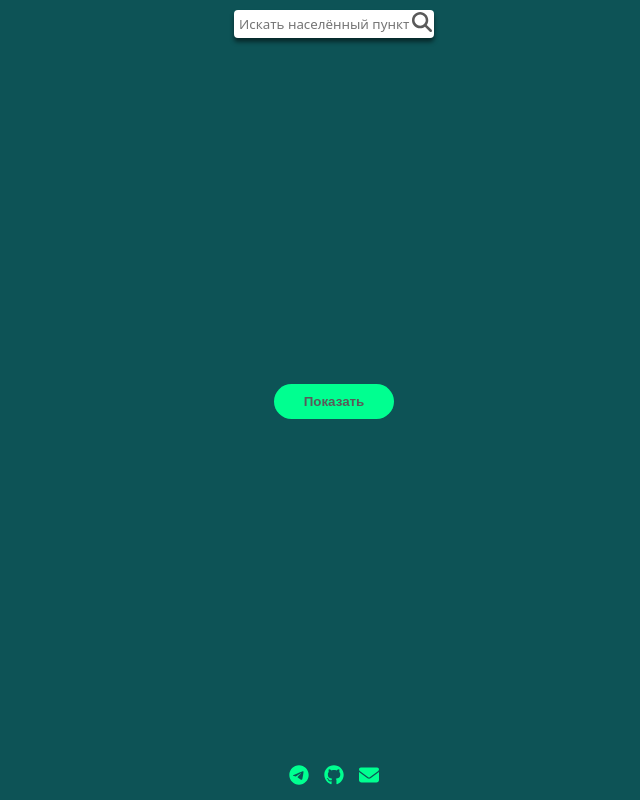
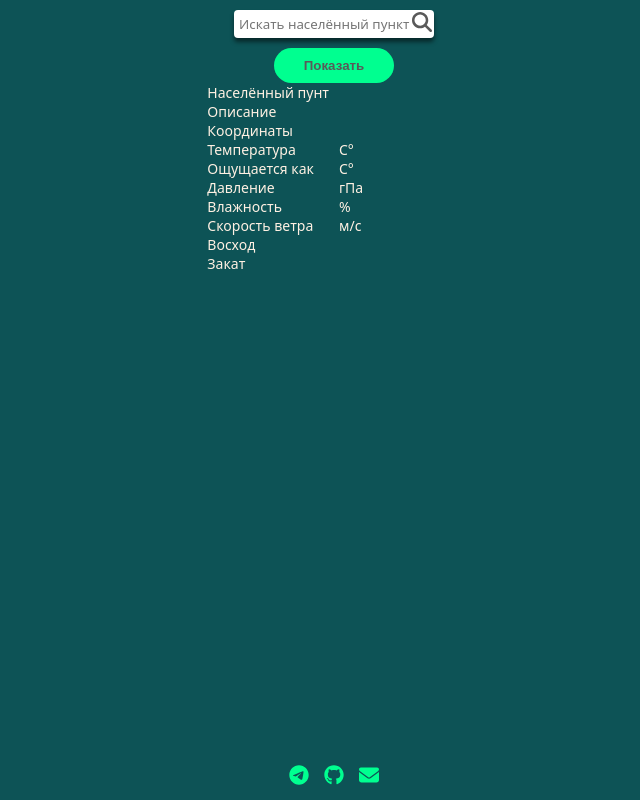
Before and after one commit to AnderyDov/weather-map, a Next.js app: page / in a window 1280 px wide. Shown: the whole page, without its empty margins (306-946 px from the left). Built offline with nearby package versions, Linux system fonts and the light colour scheme.

Commit message:
добавлен вывод погоды на главную страницу по запросу

```diff
--- /dev/null
+++ b/interfaces/IGetWeather.ts
@@ -0,0 +1,56 @@
+export interface Coord {
+    lon: number;
+    lat: number;
+}
+
+export interface Weather {
+    id: number;
+    main: string;
+    description: string;
+    icon: string;
+}
+
+export interface Main {
+    temp: number;
+    feels_like: number;
+    temp_min: number;
+    temp_max: number;
+    pressure: number;
+    humidity: number;
+    sea_level: number;
+    grnd_level: number;
+}
+
+export interface Wind {
+    speed: number;
+    deg: number;
+    gust: number;
+}
+
+export interface Clouds {
+    all: number;
+}
+
+export interface Sys {
+    type: number;
+    id: number;
+    country: string;
+    sunrise: number;
+    sunset: number;
+}
+
+export interface IGetWeather {
+    coord: Coord;
+    weather: Weather[];
+    base: string;
+    main: Main;
+    visibility: number;
+    wind: Wind;
+    clouds: Clouds;
+    dt: number;
+    sys: Sys;
+    timezone: number;
+    id: number;
+    name: string;
+    cod: number;
+}
--- a/package.json
+++ b/package.json
@@ -13,7 +13,8 @@
     "classnames": "^2.3.2",
     "next": "13.1.6",
     "react": "18.2.0",
-    "react-dom": "18.2.0"
+    "react-dom": "18.2.0",
+    "recoil": "^0.7.6"
   },
   "devDependencies": {
     "@next/font": "13.1.6",
--- a/pages/_app.tsx
+++ b/pages/_app.tsx
@@ -1,6 +1,11 @@
 import type { AppProps } from 'next/app';
 import '../styles/globals.css';
+import { RecoilRoot } from 'recoil';
 
 export default function App({ Component, pageProps }: AppProps) {
-    return <Component {...pageProps} />;
+    return (
+        <RecoilRoot>
+            <Component {...pageProps} />
+        </RecoilRoot>
+    );
 }
--- a/pages/api/getweather.ts
+++ b/pages/api/getweather.ts
@@ -1,7 +1,14 @@
 import { getWeather } from '../../helpers/api.service';
+import { IGetWeather } from '../../interfaces/IGetWeather';
 
 export default async function handler(req, res) {
-    const weather = await getWeather('moscow');
+    try {
+        const weather: IGetWeather = await getWeather('moscow');
 
-    res.status(200).json(weather);
+        res.status(200).json(weather);
+    } catch (error) {
+        res.status(200).json({
+            message: 'Что пошло не так попробуйте позже',
+        });
+    }
 }
--- a/pages/index.tsx
+++ b/pages/index.tsx
@@ -1,17 +1,52 @@
 import withLayout from '../Layout/Layout';
 import styles from '../styles/Home.module.css';
 import { Button } from '../components';
+import { IGetWeather } from '../interfaces/IGetWeather';
+import axios from 'axios';
+import { useRecoilState } from 'recoil';
+import { weatherState } from '../store/atoms';
 
 function Home() {
+    const [weather, setWeather] = useRecoilState(weatherState);
+
     async function handleFetch() {
-        let weather = await fetch('/api/getweather');
-        weather = await weather.json();
-        console.log(weather);
+        const { data } = await axios.get<IGetWeather>('/api/getweather');
+        setWeather(data);
+    }
+
+    function isExist(num) {
+        if (num !== undefined && num !== 11111111111111) {
+            return num;
+        }
     }
 
     return (
         <div className={styles.home}>
             <Button onClick={handleFetch}>Показать</Button>
+            <div className={styles.weather}>
+                <div>Населённый пунт</div>
+                <div>{weather.name}</div>
+                <div>Описание</div>
+                <div>{weather.weather[0].description}</div>
+                <div>Координаты</div>
+                <div>
+                    {isExist(weather.coord.lat)} {isExist(weather.coord.lon)}
+                </div>
+                <div>Температура</div>
+                <div>{isExist(weather.main.temp)} С&deg;</div>
+                <div>Ощущается как</div>
+                <div>{isExist(weather.main.feels_like)} С&deg;</div>
+                <div>Давление</div>
+                <div>{isExist(weather.main.pressure)} гПа</div>
+                <div>Влажность</div>
+                <div>{isExist(weather.main.humidity)} %</div>
+                <div>Скорость ветра</div>
+                <div>{isExist(weather.wind.speed)} м/с</div>
+                <div>Восход</div>
+                <div>{isExist(weather.sys.sunrise)}</div>
+                <div>Закат</div>
+                <div>{isExist(weather.sys.sunset)}</div>
+            </div>
         </div>
     );
 }
--- /dev/null
+++ b/store/atoms.ts
@@ -0,0 +1,51 @@
+import { atom } from 'recoil';
+
+export const weatherState = atom({
+    key: 'weatherState',
+    default: {
+        coord: {
+            lon: 11111111111111,
+            lat: 11111111111111,
+        },
+        weather: [
+            {
+                id: 11111111111111,
+                main: '',
+                description: '',
+                icon: '',
+            },
+        ],
+        base: 'stations',
+        main: {
+            temp: 11111111111111,
+            feels_like: 11111111111111,
+            temp_min: 11111111111111,
+            temp_max: 11111111111111,
+            pressure: 11111111111111,
+            humidity: 11111111111111,
+            sea_level: 11111111111111,
+            grnd_level: 11111111111111,
+        },
+        visibility: 11111111111111,
+        wind: {
+            speed: 11111111111111,
+            deg: 11111111111111,
+            gust: 11111111111111,
+        },
+        clouds: {
+            all: 11111111111111,
+        },
+        dt: 11111111111111,
+        sys: {
+            type: 11111111111111,
+            id: 11111111111111,
+            country: '',
+            sunrise: 11111111111111,
+            sunset: 11111111111111,
+        },
+        timezone: 11111111111111,
+        id: 11111111111111,
+        name: '',
+        cod: 11111111111111,
+    },
+});
--- a/styles/Home.module.css
+++ b/styles/Home.module.css
@@ -3,5 +3,14 @@
     display: flex;
     flex-direction: column;
     align-items: center;
-    justify-content: space-around;
+    justify-content: flex-start;
 }
+.weather {
+    display: grid;
+    grid-template-columns: 1fr 1fr;
+    gap: 0 10px;
+}
+.weather div {
+    font-size: 14px;
+    font-weight: 200;
+}
```
Also changed, not shown: 1 other file (tests, documents, lock files or other folders).
